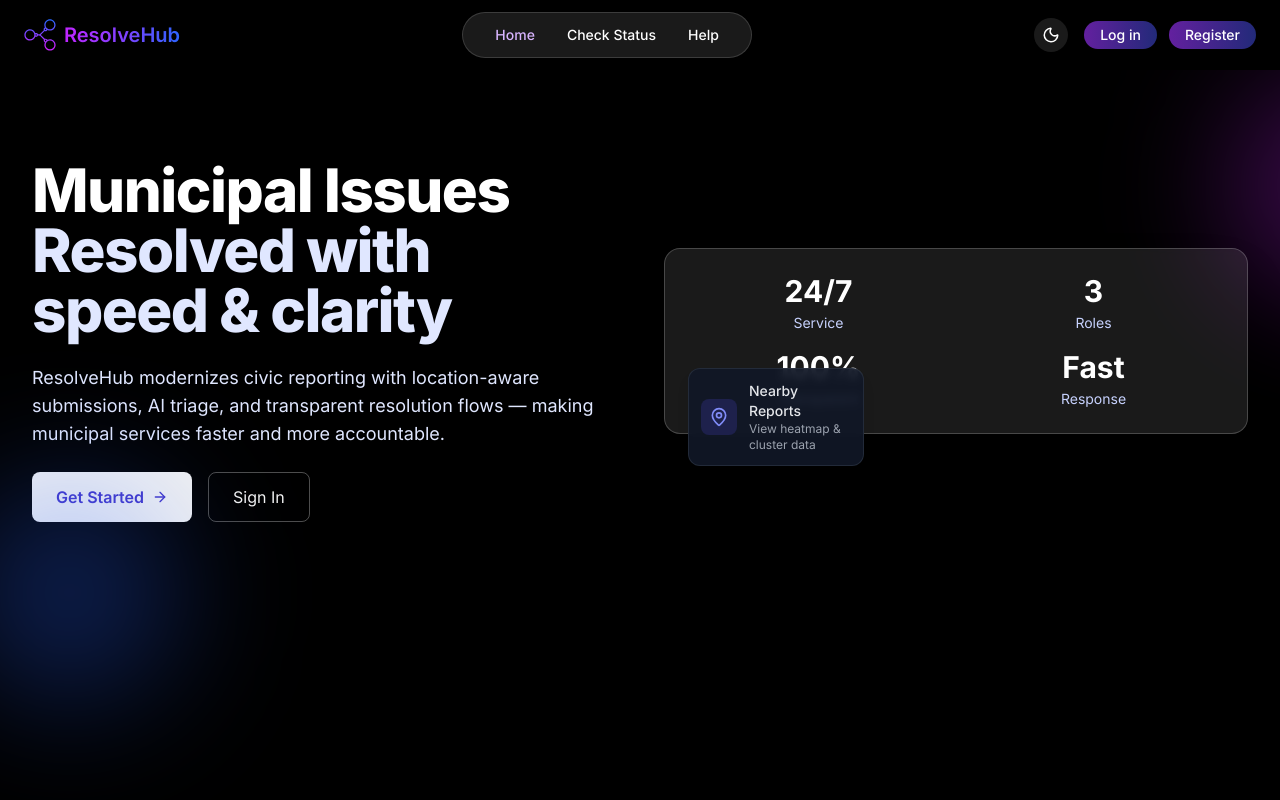
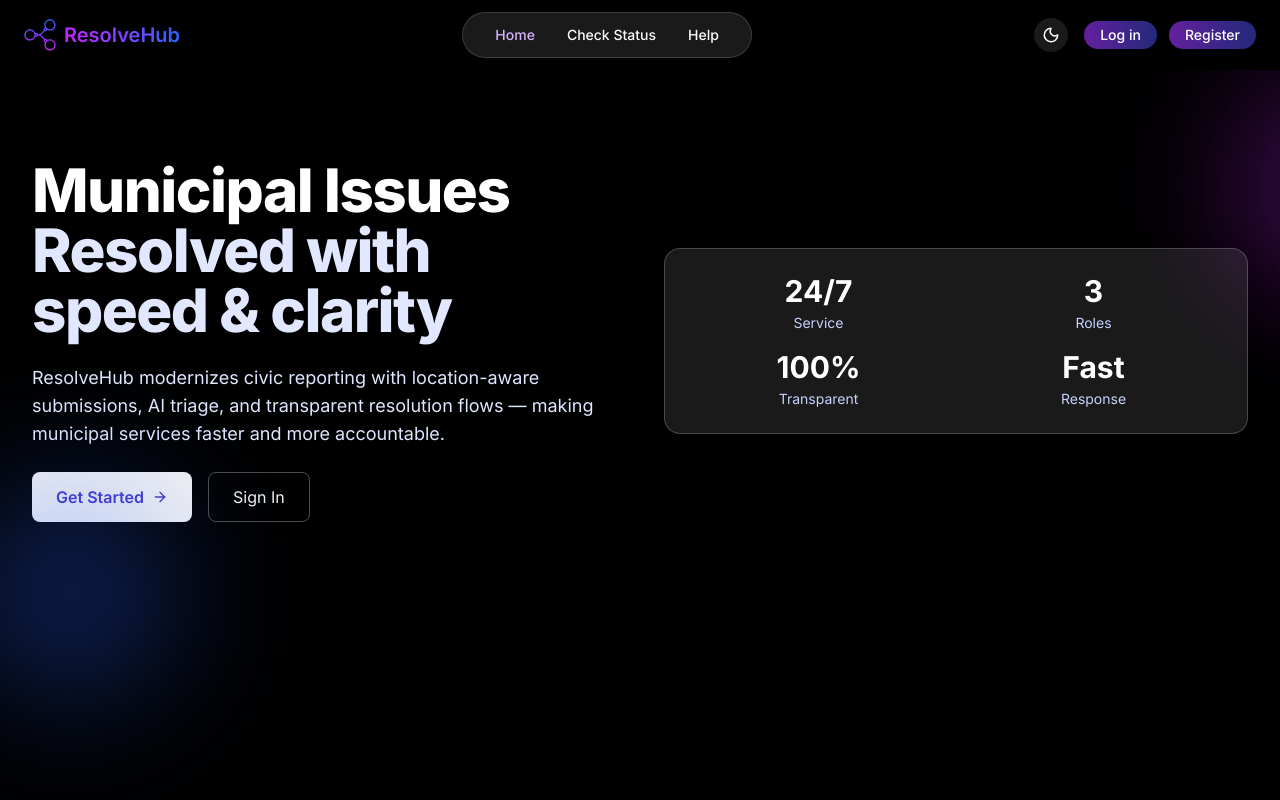
Before and after one commit to SHREYANSH2K25/ResolveHub, a React (Vite) app in the folder frontend/: page / in a window 1280 px wide. Shown: the top 800 px of the page. Built offline with nearby package versions, Linux system fonts and the light colour scheme; no server answers; a web font is replaced by a local one.

Commit message:
frontend fixed

```diff
--- a/frontend/src/pages/HomePage.jsx
+++ b/frontend/src/pages/HomePage.jsx
@@ -249,26 +249,6 @@ const HomePage = () => {
                 </div>
               </div>
 
-              <motion.div
-                initial={{ y: 10, opacity: 0 }}
-                animate={{ y: 0, opacity: 1 }}
-                transition={{ delay: 0.25 }}
-                className="absolute -bottom-8 left-6 w-44 bg-gray-900/90 backdrop-blur-sm rounded-xl p-3 shadow-lg border border-gray-700/50"
-              >
-                <div className="flex items-center gap-3 ">
-                  <div className="bg-indigo-600/20 rounded-lg p-2">
-                    <MapPin className="w-5 h-5 text-indigo-400" />
-                  </div>
-                  <div>
-                    <div className="text-sm font-medium text-gray-200">
-                      Nearby Reports
-                    </div>
-                    <div className="text-xs text-gray-400">
-                      View heatmap & cluster data
-                    </div>
-                  </div>
-                </div>
-              </motion.div>
             </motion.div>
           </div>
 
```
